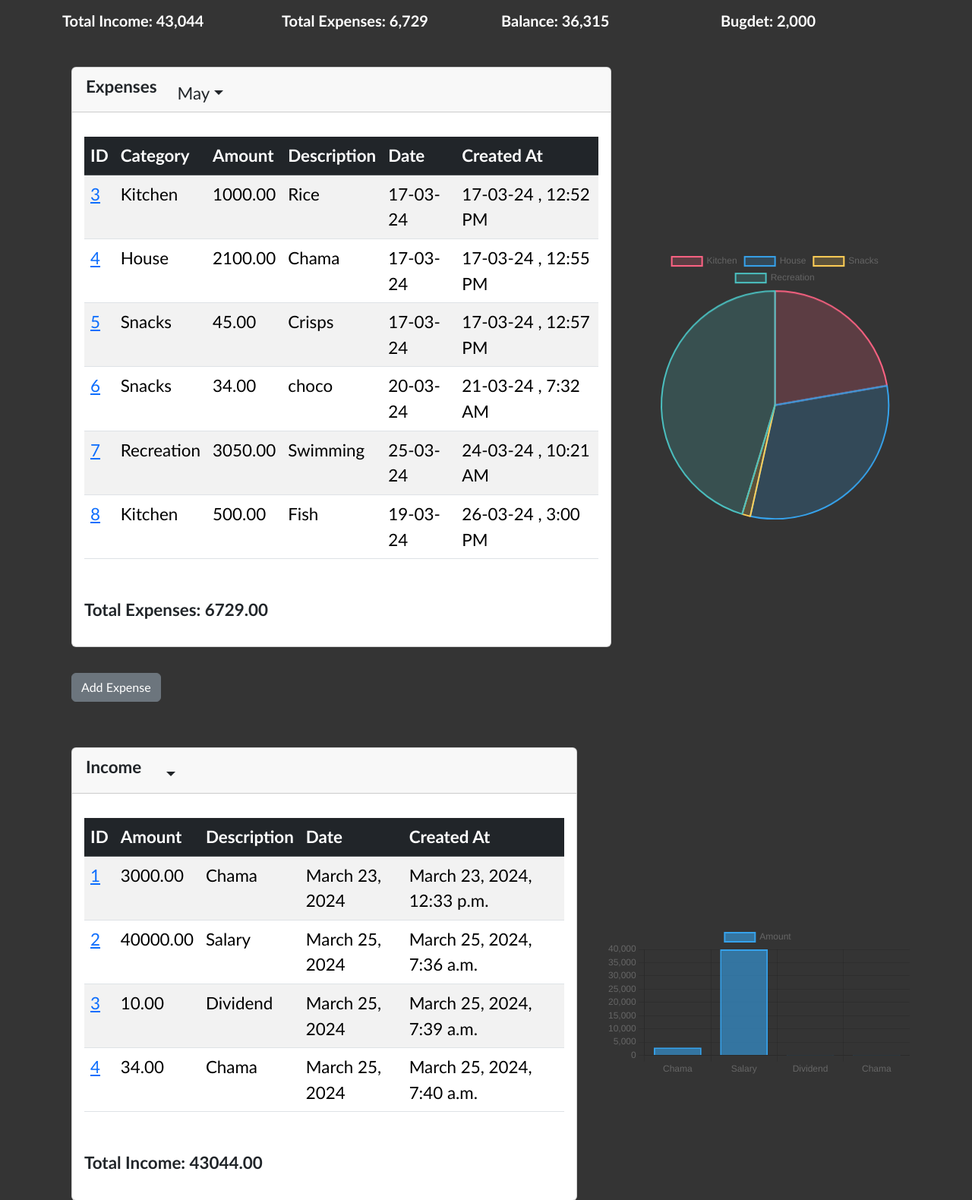
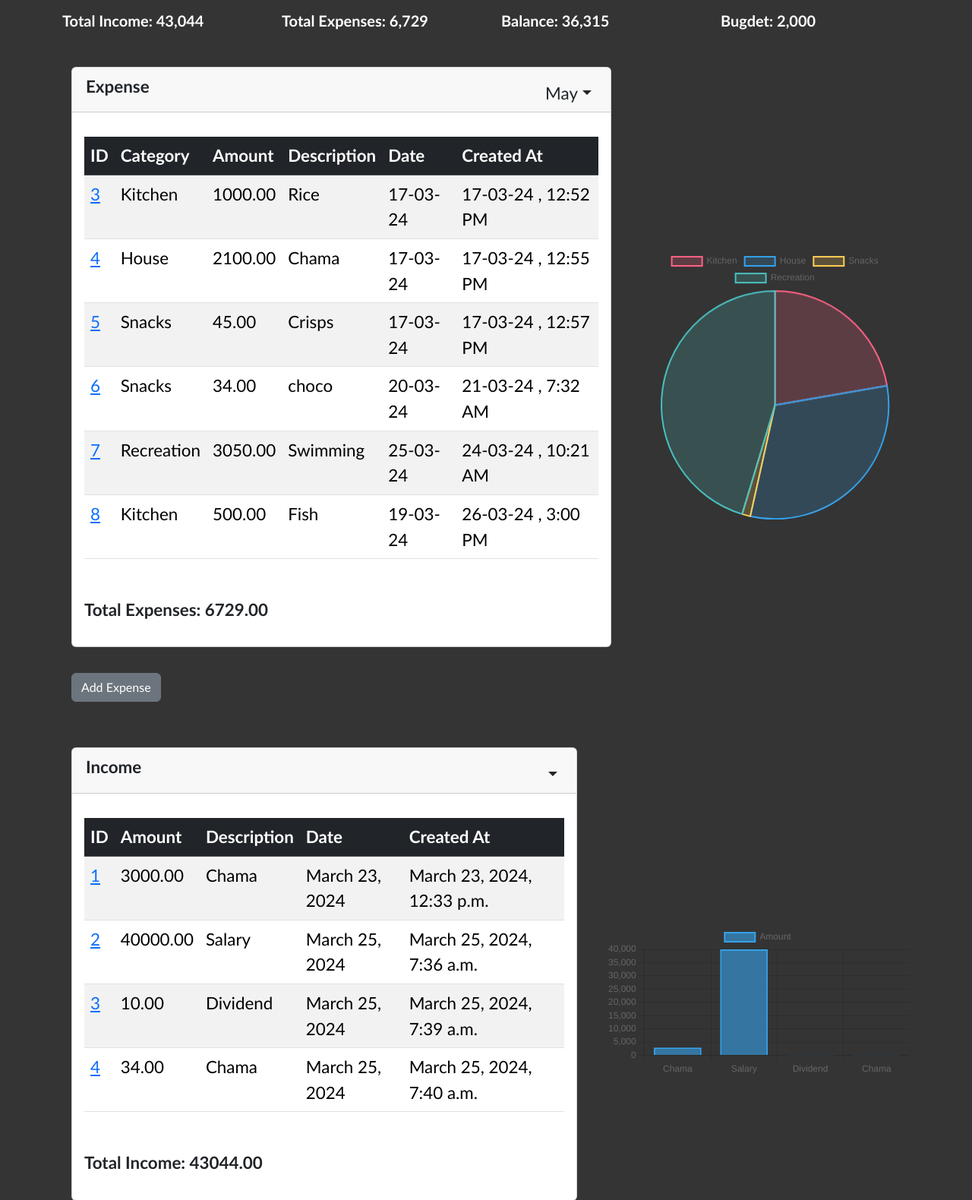
Before and after one commit to Namukuru/Tracker, a Django app: page /UserProfile/ in a window 1280 px wide. Shown: the part 292-1872 px from the top of the page at 76% size. Run offline with Django 5.2, Linux system fonts and the light colour scheme; a user stored in the database is signed in; data comes from the database, SQL or seed files in the repository.

Commit message:
Moving the dropdown to the right side

```diff
--- a/website/templates/expenseDisplay.html
+++ b/website/templates/expenseDisplay.html
@@ -16,9 +16,16 @@
 		<div>
 			<div class="card text">
 				<div class="card-header">
+					<div class="d-flex justify-content-between w-100">
+						<div>
 							<ul class="nav nav-tabs card-header-tabs">
-					  <li class="nav-item"><strong>Expenses</strong></li>
-					  <li class="nav-item dropdown ml-auto"> <a class="nav-link dropdown-toggle text-dark" href="#" id="navbarDropdown" role="button" data-toggle="dropdown" aria-haspopup="true" aria-expanded="false"></a>
+								<li class="nav-item"><strong>Expense</strong></li>
+							</ul>
+						</div>
+						<div>
+							<ul class="nav nav-tabs card-header-tabs">
+								<li class="nav-item dropdown">
+									<a class="nav-link dropdown-toggle text-dark" href="#" id="navbarDropdown" role="button" data-toggle="dropdown" aria-haspopup="true" aria-expanded="false"></a>
 									<div class="dropdown-menu dropdown-menu-right" aria-labelledby="navbarDropdown">
 										<a class="dropdown-item" href="#">January</a>
 										<a class="dropdown-item" href="#">February</a>
@@ -36,6 +43,8 @@
 								</li>
 							</ul>
 						</div>
+					</div>
+				</div>
 				<script src="https://cdn.jsdelivr.net/npm/bootstrap@5.1.3/dist/js/bootstrap.bundle.min.js" integrity="sha384-ka7Sk0Gln4gmtz2MlQnikT1wXgYsOg+OMhuP+IlRH9sENBO0LRn5q+8nbTov4+1p" crossorigin="anonymous"></script>
 				<script>
 				document.addEventListener("DOMContentLoaded", function() {
@@ -48,7 +57,10 @@
 					setTimeout(function() {
 						dropdownToggle.innerText = currentMonth;
 					}, 10); // Adjust delay if needed
-
+					// Prevent default action on dropdown toggle click
+					dropdownToggle.addEventListener("click", function(event) {
+						event.preventDefault();
+					});
 				});
 				</script>
 
--- a/website/templates/incomeDisplay.html
+++ b/website/templates/incomeDisplay.html
@@ -15,10 +15,16 @@
     <div class="card-container">
         <div class="card text">
             <div class="card-header">
+                <div class="d-flex justify-content-between w-100">
+                    <div>
                         <ul class="nav nav-tabs card-header-tabs">
                             <li class="nav-item"><strong>Income</strong></li>
-                    <li class="nav-item dropdown ml-auto"> <a class="nav-link dropdown-toggle text-dark" href="#" id="navbarDropdown" role="button" data-toggle="dropdown" aria-haspopup="true" aria-expanded="false">
-                    </a>
+                        </ul>
+                    </div>
+                    <div>
+                        <ul class="nav nav-tabs card-header-tabs">
+                            <li class="nav-item dropdown">
+                                <a class="nav-link dropdown-toggle text-dark" href="#" id="navbarDropdown" role="button" data-toggle="dropdown" aria-haspopup="true" aria-expanded="false"></a>
                                 <div class="dropdown-menu dropdown-menu-right" aria-labelledby="navbarDropdown">
                                     <a class="dropdown-item" href="#">January</a>
                                     <a class="dropdown-item" href="#">February</a>
@@ -36,6 +42,8 @@
                             </li>
                         </ul>
                     </div>
+                </div>
+            </div>
             <script src="https://cdn.jsdelivr.net/npm/bootstrap@5.1.3/dist/js/bootstrap.bundle.min.js" integrity="sha384-ka7Sk0Gln4gmtz2MlQnikT1wXgYsOg+OMhuP+IlRH9sENBO0LRn5q+8nbTov4+1p" crossorigin="anonymous"></script>
             <script>
             document.addEventListener("DOMContentLoaded", function() {
@@ -49,8 +57,13 @@
                     dropdownToggle.innerText = currentMonth;
                 }, 10); // Adjust delay if needed
 
+                // Prevent default action on dropdown toggle click
+                dropdownToggle.addEventListener("click", function(event) {
+                    event.preventDefault();
+                });
             });
             </script>
+
 
         <div class="card-body">
             <p class="card-text">
```
Lines whose indentation alone changed are shown as unchanged.
